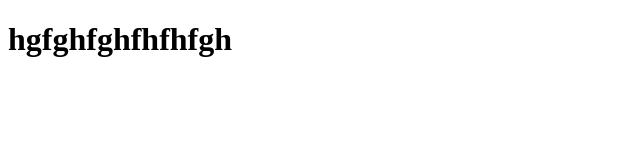
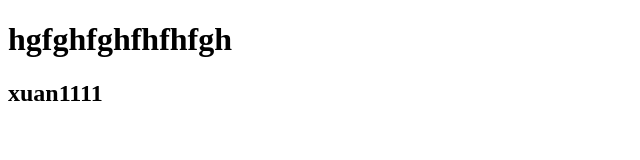
Before and after one commit to xuanhoang1905/hoangxuan, a plain HTML site: page index.html in a window 1280 px wide. Shown: the whole page, without its empty margins (0-640 px from the left). Drawn offline with Linux system fonts and the light colour scheme.

Commit message:
Update index.html

```diff
--- a/index.html
+++ b/index.html
@@ -8,5 +8,6 @@
 </head>
 <body>
     <h1>hgfghfghfhfhfgh</h1>
+    <h2>xuan1111</h2>
 </body>
 </html>
```
